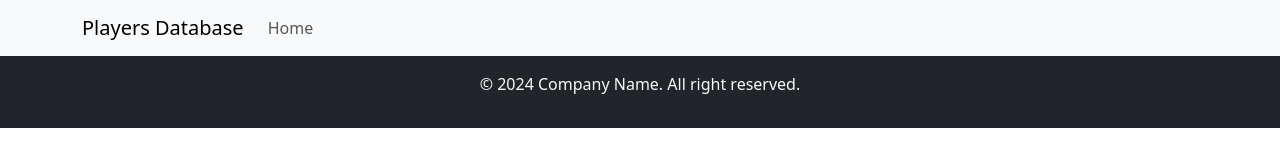
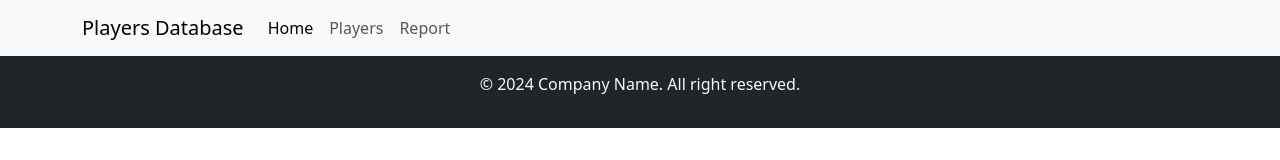
Before and after one commit to 7vTr0x7/React.js-2, a React (Vite) app in the folder IR_HW6/: page / in a window 1280 px wide. Shown: the top 160 px of the page. Built offline with nearby package versions, Linux system fonts and the light colour scheme.

Commit message:
IR_HW6 - Header Routes

```diff
--- a/IR_HW6/src/components/Header.jsx
+++ b/IR_HW6/src/components/Header.jsx
@@ -1,13 +1,14 @@
 import React from "react";
+import { NavLink } from "react-router-dom";
 
 const Header = () => {
   return (
     <header>
       <nav className="navbar navbar-expand-lg bg-body-tertiary">
         <div className="container">
-          <a className="navbar-brand" href="#">
+          <NavLink className="navbar-brand" to="/">
             Players Database
-          </a>
+          </NavLink>
           <button
             className="navbar-toggler"
             type="button"
@@ -21,9 +22,19 @@ const Header = () => {
           <div className="collapse navbar-collapse" id="navbarNav">
             <ul className="navbar-nav">
               <li className="nav-item">
-                <a className="nav-link " href="#">
+                <NavLink className="nav-link " to="/">
                   Home
-                </a>
+                </NavLink>
+              </li>
+              <li className="nav-item">
+                <NavLink className="nav-link " to="/players">
+                  Players
+                </NavLink>
+              </li>
+              <li className="nav-item">
+                <NavLink className="nav-link " to="/report">
+                  Report
+                </NavLink>
               </li>
             </ul>
           </div>
```
